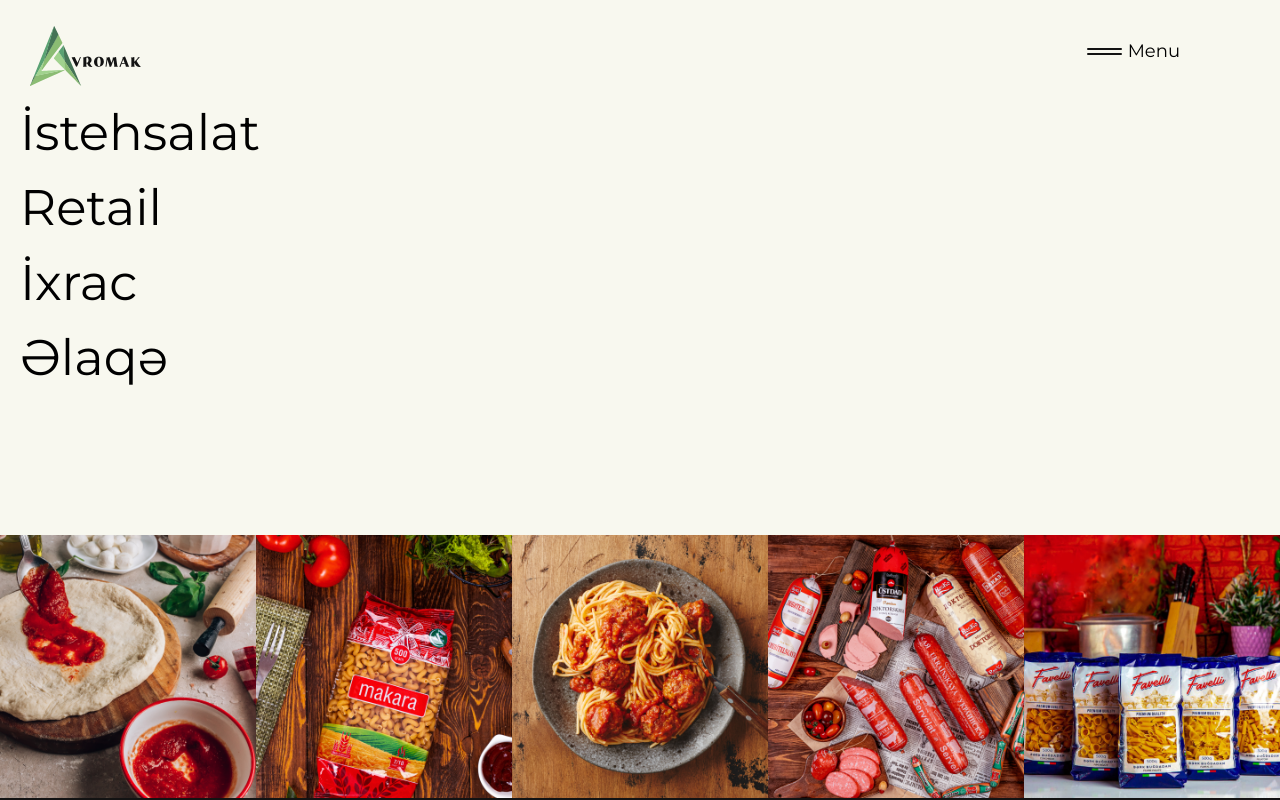
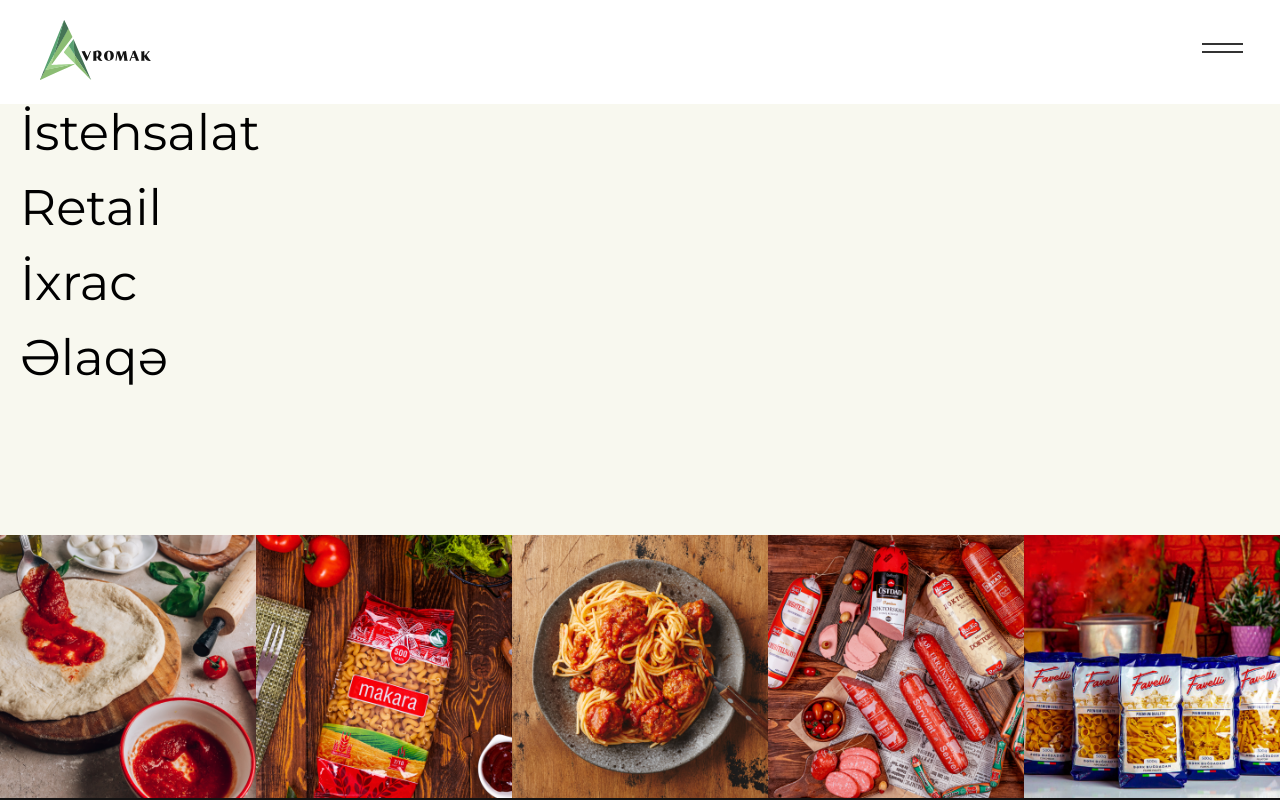
Before and after one commit to susanniftiyeva/Awromak, a React (Create React App) app: page /menu_window in a window 1280 px wide. Shown: the top 800 px of the page. Built offline with nearby package versions, Linux system fonts and the light colour scheme; a web font is replaced by a local one.

Commit message:
menu-fixed"

```diff
--- a/src/assets/components/header/header.js
+++ b/src/assets/components/header/header.js
@@ -1,94 +1,72 @@
-import React from 'react'
-import { Link } from 'react-router-dom'
+import React, { useEffect, useState } from "react";
 import logo from '../../img/icon/header/Logo.svg'
 import menuLogo from '../../img/icon/header/menu_icon.svg'
-import { Route, Routes } from 'react-router-dom';
-import Menu_window from './menu_window';
-import { useState, useEffect } from 'react';
 
-function Header() {
+const Header = (props) => {
 
-    const [isMenuOpen, setMenuOpen] = useState(false);
+  const [scroll, setScroll] = useState(false);
+  const scrollFunc = () => {
+    window.onscroll = function () {
+      if (window.pageYOffset >= 50) {
+        setScroll(true);
+      } else {
+        setScroll(false);
+      }
+    };
+  };
 
-    useEffect(() => {
-      function handleOutsideClick(event) {
-        if (isMenuOpen && !event.target.closest('#menu_w_div') && !event.target.closest('button')) {
-          setMenuOpen(false);
-        }
-      }
-
-      document.addEventListener('click', handleOutsideClick);
-
-      return () => {
-        document.removeEventListener('click', handleOutsideClick);
-      };
-    }, [isMenuOpen]);
-
-    function toggleMenu() {
-      setMenuOpen(!isMenuOpen);
-    }
-
-
+  useEffect(() => {
+    scrollFunc();
+  }, []);
 
 
   return (
+    <>
+      <header
+        className={`header  justify-content-between align-items-center  ${
+          props.isWhite ? "white " : ""
+        } ${scroll ? "active " : " "}  `}
+      >
+        <a type="button" href="/" className="cursor-pointer">
+          <div>
+          <img  className="cursor" src={logo} alt="" />
+          </div>
+        </a>
+
+        <input className="menu-btn" type="checkbox" id="menu-btn" />
+        <label className="menu-icon" for="menu-btn">
+          <span class="navicon"></span>
+        </label>
 
 
-
-
-
-        <div className='header_body custon_container'>
-
-            <Link to='/'>
-                <img className='logoBtn' src={logo} alt='logo'/>
-            </Link>
-
-            <ul className='menu'>
-                {/* <li>
-                    <Link to="/" >Home</Link>
-                </li>
-                <li>
-                    <Link to="/rizzi" >Rizzi</Link>
-                </li>
-                <li>
-                    <Link to="/production" >Production</Link>
-                </li>
-                <li>
-                <Link to="/about" >About</Link>
+        <div className="menu align-items-center  position-relative">
+          <ul className="p-0 nav-links my-lg-0 my-5 animated fadeInRightBig">
+            <li>
+              <a href="/about-us" className="d-flex align-items-baseline">
+              Haqqımızda
+              <img className="ml-4" src={menuLogo} alt=""/>
+              </a>
             </li>
             <li>
-                <Link to="/retail" >Retail</Link>
+              <a href="/production" className="d-flex align-items-baseline"> Məhsullar
+              <img className="ml-4" src={menuLogo} alt=""/></a>
             </li>
             <li>
-                <Link to="/contact" >Contact</Link>
+              <a href="/retail" className="d-flex align-items-baseline">Retail
+              <img className="ml-4" src={menuLogo} alt=""/></a>
             </li>
             <li>
-                <Link to="/meat" >Meat</Link>
-            </li> */}
-                <li>
-                    {/* <Link to="/menu_window" >= Menu</Link> */}
-                    <div className='menu_icons'>
-                        <span>
-                            <img src={menuLogo} alt='logo'/>
-                            <img src={menuLogo} alt='logo'/>
-                        </span>
-
-                         <button className='menu_btn' onClick={toggleMenu}>Menu</button>
-                    </div>
-                </li>
-            </ul>
-
-
-            {isMenuOpen && (
-
-                <div id='menu_w_div'>
-                    <Menu_window />
-                </div>
-
-            )}
+              <a href="/export" className="d-flex align-items-baseline"> Export <img className="ml-4" src={menuLogo} alt=""/> </a>
+            </li>
+            <li>
+              <a href="/contact" className="d-flex align-items-baseline"> Contact <img className="ml-4" src={menuLogo} alt=""/></a>
+            </li>
+          </ul>
 
         </div>
-  )
-}
+      </header>
+    </>
+  );
+};
 
-export default Header
+export default Header;
--- a/src/assets/components/header/menu_window.js
+++ b/src/assets/components/header/menu_window.js
@@ -1,30 +1,46 @@
-import React from 'react'
-import { Link } from 'react-router-dom'
-import up_icon from '../../img/images/home_pg/icon/bot_icon.svg'
+// Menu_window.js
 
-function Menu_window() {
+import React from 'react';
+import { Link } from 'react-router-dom';
+import up_icon from '../../img/images/home_pg/icon/bot_icon.svg';
+
+function Menu_window({ closeMenu }) {
+  const handleLinkClick = () => {
+    closeMenu();
+  };
+
   return (
     <div className='menu_window'>
       <ul>
         <li>
-          <Link to="/about">Haqqımızda</Link>
+          <Link to="/about" onClick={handleLinkClick}>
+            Haqqımızda
+          </Link>
           <img src={up_icon} alt='up icon'/>
         </li>
         <li>
-          <Link to="/production">İstehsalat</Link>
+          <Link to="/production" onClick={handleLinkClick}>
+            İstehsalat
+          </Link>
         </li>
         <li>
-          <Link to="/retail">Retail</Link>
+          <Link to="/retail" onClick={handleLinkClick}>
+            Retail
+          </Link>
         </li>
         <li>
-          <Link to="/export">İxrac</Link>
+          <Link to="/export" onClick={handleLinkClick}>
+            İxrac
+          </Link>
         </li>
         <li>
-          <Link to="/contact">Əlaqə</Link>
+          <Link to="/contact" onClick={handleLinkClick}>
+            Əlaqə
+          </Link>
         </li>
       </ul>
     </div>
-  )
+  );
 }
 
-export default Menu_window
+export default Menu_window;
--- a/src/assets/css/about_pg/about.scss
+++ b/src/assets/css/about_pg/about.scss
@@ -131,7 +131,7 @@
 }
 
 
-@media screen and (max-width:376px) {
+@media screen and (max-width:391px) {
   .section-about{
     display: flex;
     flex-direction: column;
--- a/src/assets/css/contact/contact.scss
+++ b/src/assets/css/contact/contact.scss
@@ -103,7 +103,7 @@
 }
 
 
-@media screen and (max-width:376px) {
+@media screen and (max-width:391px) {
   .contact-section{
     flex-direction: column;
   }
--- a/src/assets/css/favelli/favelli.scss
+++ b/src/assets/css/favelli/favelli.scss
@@ -91,7 +91,7 @@
 .noRborder {
     border-right: unset !important;
 }
-@media screen and (max-width: 376px){
+@media screen and (max-width: 391px){
     .pastas_favelli{
         div {
             border-right: none;
--- a/src/assets/css/flour/flour.scss
+++ b/src/assets/css/flour/flour.scss
@@ -89,7 +89,7 @@
 
     }
 }
-@media screen and (max-width: 376px){
+@media screen and (max-width: 391px){
     .pastas_flour{
         div {
             border-right: none;
--- a/src/assets/css/home_pg/home.scss
+++ b/src/assets/css/home_pg/home.scss
@@ -124,7 +124,7 @@
     }
 }
 
-@media screen and (max-width: 376px) {
+@media screen and (max-width: 391px) {
 
     .header_content {
         margin-top: 10rem;
--- a/src/assets/css/kelebek/kelebek.scss
+++ b/src/assets/css/kelebek/kelebek.scss
@@ -95,7 +95,7 @@
 .noRborder {
     border-right: unset !important;
 }
-@media screen and (max-width: 376px) {
+@media screen and (max-width: 391px) {
     .pastas_kelebek div {
         border-right: unset;
     }
--- a/src/assets/css/makara/makara.scss
+++ b/src/assets/css/makara/makara.scss
@@ -95,7 +95,7 @@
     border-right: unset !important;
 }
 
-    @media screen and (max-width: 376px){
+    @media screen and (max-width: 391px){
         .pastas_makara{
             div {
                 border-right: none;
--- a/src/assets/css/production_pg/production.scss
+++ b/src/assets/css/production_pg/production.scss
@@ -117,7 +117,7 @@
   background: #d5d5d5;
 }
 
-@media screen and (max-width: 376px) {
+@media screen and (max-width: 391px) {
   .section{
     margin-left: -2px;
     h1 {
--- a/src/assets/css/rizzi/rizzi.scss
+++ b/src/assets/css/rizzi/rizzi.scss
@@ -81,7 +81,7 @@
 
     }
 }
-@media screen and (max-width: 376px) {
+@media screen and (max-width: 391px) {
     .pastas_rizzi div {
         border-right: unset;
     }
--- a/src/assets/css/scss/style.scss
+++ b/src/assets/css/scss/style.scss
@@ -208,7 +208,7 @@
 
 // HEADER
 
-@media screen and (max-width: 376px) {
+@media screen and (max-width: 391px) {
 
     .header_body {
         width: 100%;
@@ -233,7 +233,7 @@
 
 // FOOTER
 
-@media screen and (max-width: 376px) {
+@media screen and (max-width: 391px) {
 
     .footer_body {
         width: 100%;
@@ -248,3 +248,202 @@
         font-size: 5px;
     }
 }
+
+
+.header {
+    position: fixed;
+    transition: 0.3s all;
+    background:#fff ;
+    top: 0;
+    left: 0;
+    right: 0;
+    padding: 20px 40px;
+    z-index: 99;
+
+    .nav-links {
+      display: flex;
+      flex-direction: column;
+      background: #fff;
+
+      img {
+        object-fit: contain;
+        width: 35px;
+        height: 35px;
+        display: none;
+
+      }
+    }
+
+    &.active {
+      box-shadow: 0 0 30px 0 rgba(0, 0, 0, 0.12);
+      padding-top: 20px;
+
+      //padding-bottom: 30px;
+      //position: fixed;
+      nav {
+        .logo {
+          transform: translateY(2px);
+        }
+      }
+    }
+
+    &.white.active {
+      nav {
+        .nav-menu {
+          a {
+            color: black;
+          }
+        }
+      }
+    }
+
+    div {
+      margin: 0;
+      padding: 0;
+      list-style: none;
+      overflow: hidden;
+      background-color: #fff ;
+    }
+
+    ul {
+      list-style: none;
+    }
+
+    li {
+      a {
+        display: block;
+        padding: 10px;
+        text-decoration: none;
+        font-weight: 400;
+        font-size: 60px;
+        // line-height: 75px;
+        color: #131313;
+        // text-transform: uppercase;
+        &:hover {
+          img {
+            display: block;
+          }
+        }
+      }
+    }
+
+    .menu {
+      clear: both;
+      max-height: 0;
+      transition: max-height 0.2s ease-out;
+    }
+    .lang-link {
+      position: absolute;
+      right: 150px;
+      top: 35px;
+    }
+
+    .lang-link li {
+      color: #cfcfcf;
+      font-weight: 400;
+      font-size: 15px;
+      line-height: 19px;
+
+      &:hover,
+      ::selection {
+        color: #131313;
+      }
+    }
+
+    .langs {
+      clear: both;
+      max-height: 0;
+      transition: max-height 0.2s ease-out;
+    }
+
+    .menu-icon {
+      cursor: pointer;
+      display: inline-block;
+      float: right;
+      padding: 28px 20px;
+      position: relative;
+      user-select: none;
+
+      .navicon {
+        background: #fff;
+        display: block;
+        height: 2px;
+        position: relative;
+        transition: background 0.2s ease-out;
+        width: 18px;
+
+        &:after {
+          background: #333;
+          content: "";
+          display: block;
+          height: 2px;
+          position: absolute;
+          transition: all 0.2s ease-out;
+          width: 41px;
+          top: -5px;
+        }
+
+        &:before {
+          background: #333;
+          content: "";
+          display: block;
+          height: 2px;
+          position: absolute;
+          transition: all 0.2s ease-out;
+          width: 41px;
+          top: 3px;
+        }
+      }
+    }
+
+    .menu-btn {
+      display: none;
+
+      &:checked ~ .menu {
+        max-height: 100vh;
+      }
+
+      &:checked ~ .menu-icon {
+        &:not(.steps) {
+          .navicon {
+            &::after,
+            &::before {
+              top: 0;
+            }
+          }
+        }
+
+        .navicon {
+          background: transparent;
+
+          &::before {
+            transform: rotate(-45deg);
+          }
+
+          &::after {
+            transform: rotate(45deg);
+          }
+        }
+      }
+    }
+  }
+
+  @media (min-width: 769px) {
+    .header li {
+      float: left;
+    }
+
+    .header li a {
+      padding: 10px;
+    }
+
+    // .header .menu {
+    //   clear: none;
+    //   float: right;
+    //   max-height: none;
+    // }
+
+    // .header .menu-icon {
+    //   display: none;
+    // }
+  }
```
Also changed, not shown: 1 other file (tests, documents, lock files or other folders).
